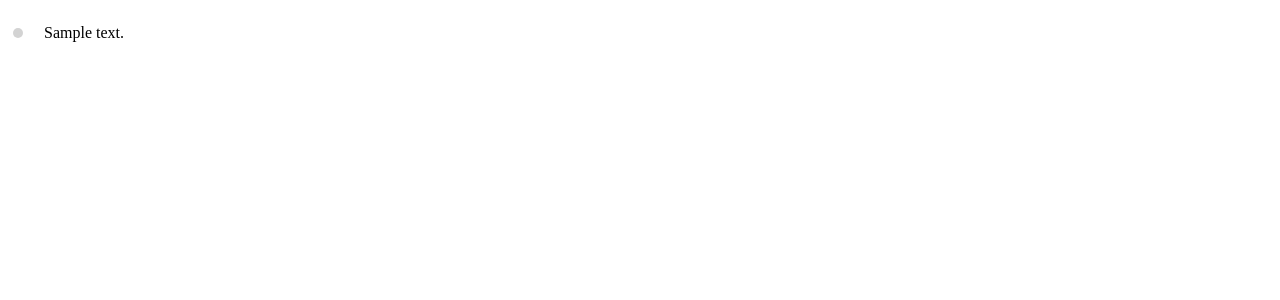
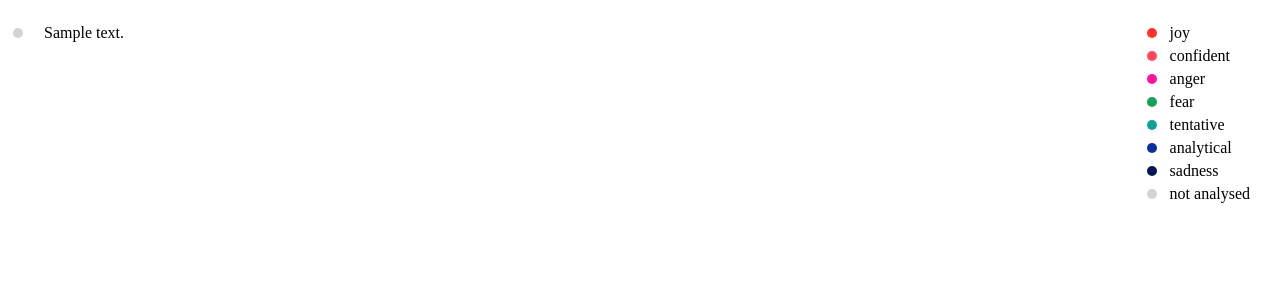
Before and after one commit to Francesco-Sch/emotional-covid, a Node server app: page / in a window 1280 px wide. Before the commit the part shown is almost empty. Shown: the top 300 px of the page. Run offline with Node 20, Linux system fonts and the light colour scheme; tables that the repository leaves empty hold one stand-in row (values such as "Sample post"); some libraries are stand-ins or nearby versions.

Commit message:
adds legend

```diff
--- a/server/public/styles.css
+++ b/server/public/styles.css
@@ -51,3 +51,22 @@
 .gray {
     background-color: lightgrey;
 }
+
+.legend {
+    position: fixed;
+    top: 20px;
+    right: 30px;
+    background: white;
+}
+
+.legend .container {
+    margin: 3px 0;
+}
+
+.legend .color-container {
+    margin-right: 0.5rem;
+}
+
+.legend p {
+    margin: 0;
+}
--- a/server/views/index.pug
+++ b/server/views/index.pug
@@ -23,3 +23,44 @@ html
             else
                 .circle.gray
         p= tweet.text
+
+    .legend
+        .container
+            .color-container
+                .circle.joy
+            p= 'joy'
+
+        .container
+            .color-container
+                .circle.confident
+            p= 'confident'
+
+        .container
+            .color-container
+                .circle.anger
+            p= 'anger'
+
+        .container
+            .color-container
+                .circle.fear
+            p= 'fear'
+
+        .container
+            .color-container
+                .circle.tentative
+            p= 'tentative'
+
+        .container
+            .color-container
+                .circle.analytical
+            p= 'analytical'
+
+        .container
+            .color-container
+                .circle.sadness
+            p= 'sadness'
+
+        .container
+            .color-container
+                .circle.gray
+            p= 'not analysed'
```
